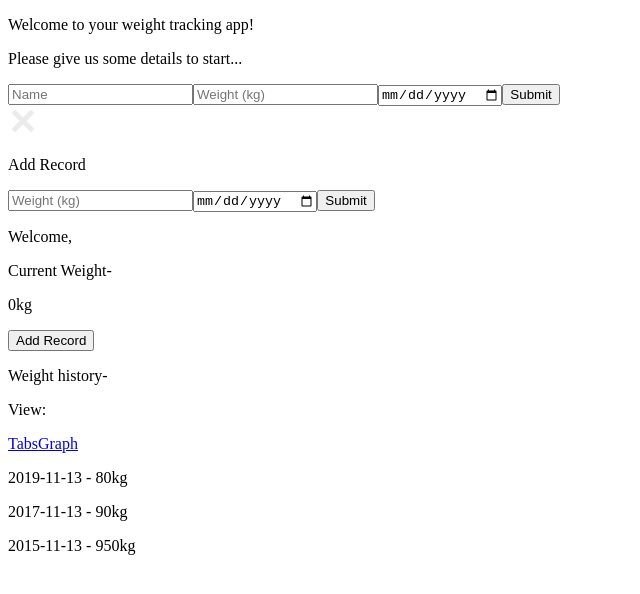
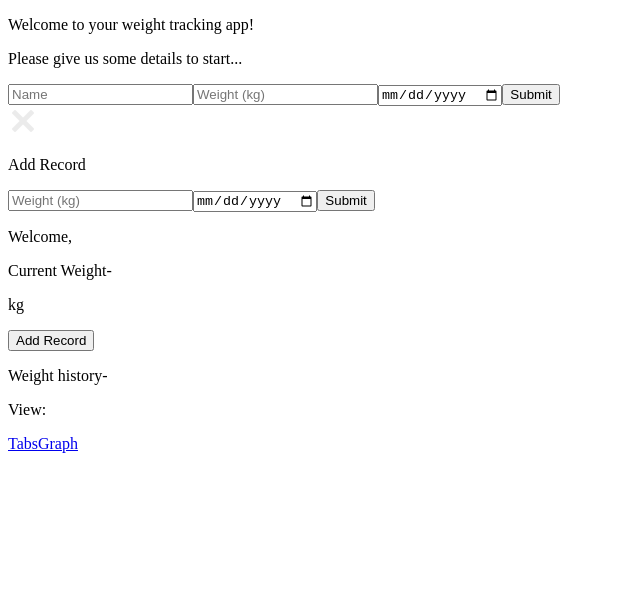
Before and after one commit to Kroplewski-M/weight-tracking, a Vue app: page / in a window 1280 px wide. Shown: the top 594 px of the page, without its empty margins (0-640 px from the left). Built offline with nearby package versions, Linux system fonts and the light colour scheme; the HTML template or start-up script is replaced by a standard one.

Commit message:
displaying weight when added

```diff
--- a/src/App.vue
+++ b/src/App.vue
@@ -4,7 +4,7 @@
       <AppAddRecord :class="showAddRecord" @closeAddRecord="closeAddRecord" @addWeightRecord="addWeightRecord"></AppAddRecord>
       <div class="w-[800px] mx-auto">
         <AppOverview :name="name" :currentWeight="currentWeight" @addRecord="addRecord"></AppOverview>
-        <AppWeightTracker></AppWeightTracker>
+        <AppWeightTracker :weightRecords="weightRecords"></AppWeightTracker>
     </div>
   </div>
 </template>
@@ -29,7 +29,7 @@
       weightRecords: {},
       showWelcome: 'hidden',
       showAddRecord: 'hidden',
-      currentWeight: 0,
+      currentWeight: "",
     };
   },
   methods:{
@@ -52,7 +52,6 @@
     },
     addWeightRecord(weight,date){
       this.weightRecords[date] = weight;
-      console.log(this.weightRecords);
       localStorage.setItem('weightRecords', JSON.stringify(this.weightRecords));
       this.showAddRecord = "hidden";
     }
@@ -73,7 +72,6 @@
     }else{
       this.weightRecords = JSON.parse(records);
       this.currentWeight = Object.values(this.weightRecords)[0];
-      console.log(this.weightRecords);
     }
   },
   watch:{
--- a/src/components/AppAddRecord.vue
+++ b/src/components/AppAddRecord.vue
@@ -27,8 +27,6 @@ export default {
         },
         addWeightRecord(){
             this.$emit("addWeightRecord",this.weight,this.date);
-            this.weight = "";
-            this.date = "";
         },
     }
 }
--- a/src/components/AppWeightTracker.vue
+++ b/src/components/AppWeightTracker.vue
@@ -6,21 +6,26 @@
           <a href="#" class="ml-[20px] font-bold underline">Tabs</a>
           <a href="#" class="ml-[30px]">Graph</a>
         </div>
-
+        <div v-for="record in weightRecords" :key="record">
           <div class="w-[500px] h-[100px] bg-[#222222] rounded-md mt-10 mx-auto text-zinc-300 text-center hover:scale-[1.1] hover:cursor-pointer transition-transform	">
-              <p class="font-semibold text-[30px] pt-[25px]">2019-11-13 - 80kg</p>
+              <p class="font-semibold text-[30px] pt-[25px]">2019-11-13 - {{record}}kg</p>
           </div>
-          <div class="w-[500px] h-[100px] bg-[#222222] rounded-md mt-10 mx-auto text-zinc-300 text-center hover:scale-[1.1] hover:cursor-pointer transition-transform	">
-              <p class="font-semibold text-[30px] pt-[25px]">2017-11-13 - 90kg</p>
-          </div>
-          <div class="w-[500px] h-[100px] bg-[#222222] rounded-md mt-10 mx-auto text-zinc-300 text-center hover:scale-[1.1] hover:cursor-pointer transition-transform	">
-              <p class="font-semibold text-[30px] pt-[25px]">2015-11-13 - 950kg</p>
-          </div>
+        </div>
       </section>
 </template>
 
 <script>
 export default {
-    name:"AppWeightTracker"
+    name:"AppWeightTracker",
+    props: ["weightRecords"],
+    data(){
+        return{
+            dates:[],
+            weights:[],
+        }
+    },
+    methods:{
+
+    }
 }
 </script>
```
Also changed, not shown: src/assets/pen.png (added).
